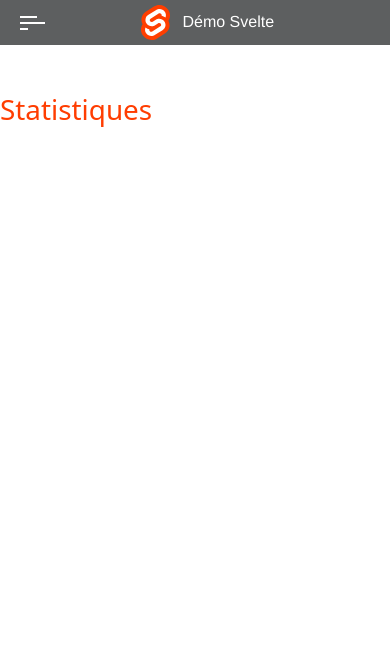
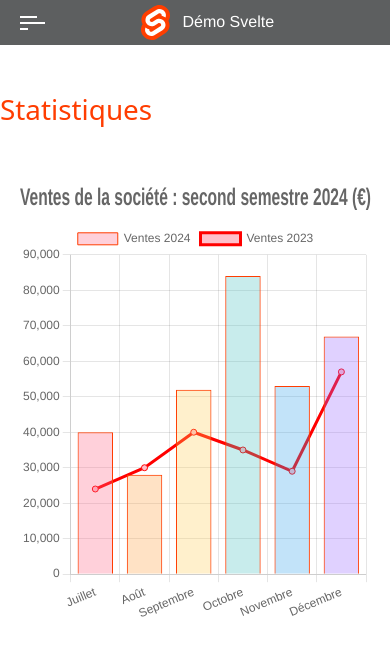
Before and after one commit to HugoVirot/demo-sveltekit, a SvelteKit app: page /stats in a window 390 px wide. Shown: the top 656 px of the page. Built offline with nearby package versions, Linux system fonts and the light colour scheme.

Commit message:
réglage taille graphique 2 en mobile : plus grand (css)

```diff
--- a/src/routes/stats/+page.svelte
+++ b/src/routes/stats/+page.svelte
@@ -40,6 +40,7 @@
 			},
 			options: {
 				responsive: true,
+				maintainAspectRatio: false,
 				plugins: {
 					tooltip: {
 						boxWidth: 20, // Set the width of the color box
@@ -76,14 +77,14 @@
 				datasets: [
 					{
 						label: 'ventes pour cet employé (€)',
-						data: [15000, 12500, 14000, 13400, 12900, 16000],
+						data: [15000, 12500, 14000, 13400, 12900, 19000],
 						backgroundColor: [
 							'rgba(200, 200, 250, 0.3)',
 							'rgba(0, 250, 200, 0.3)',
 							'rgba(150, 105, 200, 0.3)',
 							'rgba(155, 205, 255, 0.3)',
 							'rgba(255, 135, 97, 0.3)',
-							'rgba(255, 205, 86, 0.3)',
+							'rgba(255, 205, 86, 0.3)'
 						]
 					}
 				]
@@ -130,7 +131,7 @@
 					},
 					title: {
 						display: true,
-						text: 'Répartition des ventes 2024 par logiciel (en pourcentage)',
+						text: 'Répartition des ventes 2024 par logiciel (en %)',
 						font: {
 							size: 24
 						}
@@ -143,8 +144,11 @@
 
 <Container class="text-center">
 	<h1 in:fade={{ delay: 100, duration: 900 }} class="my-5">Statistiques</h1>
+
+	<div id="chart1wrapper">
 		<canvas class="canvas1 mx-auto" in:fade={{ delay: 250, duration: 900 }} bind:this={chartCanvas}
 		></canvas>
+	</div>
 
 	<canvas
 		class="canvas2 mx-auto mt-5"
@@ -164,7 +168,18 @@
 		color: #ff3d01;
 	}
 
-	.canvas1, .canvas2, .canvas3 {
+	.canvas1 {
+		min-height: 450px;
+	}
+
+	.canvas2,
+	.canvas3 {
+		min-height: 300px;
+	}
+
+	.canvas1,
+	.canvas2,
+	.canvas3 {
 		width: 100%;
 		max-width: 100%;
 	}
@@ -174,8 +189,13 @@
 			width: 90%;
 		}
 
-		.canvas2, .canvas3 {
-			width: 75%;
+		.canvas2 {
+			width: 110%;
+			height: 110%;
+		}
+
+		.canvas3 {
+			width: 80%;
 		}
 	}
 
```
Lines whose indentation alone changed are shown as unchanged.
